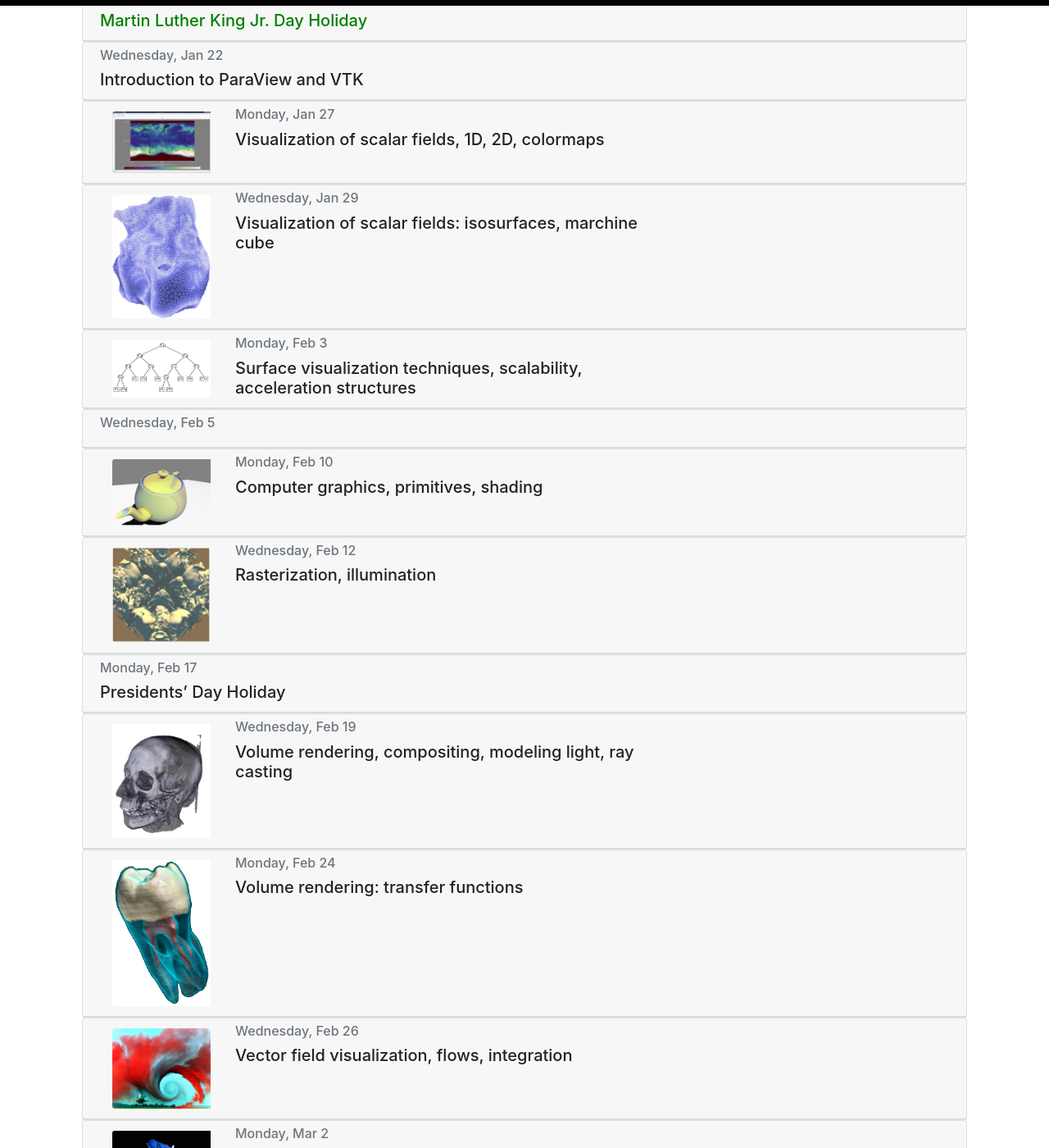
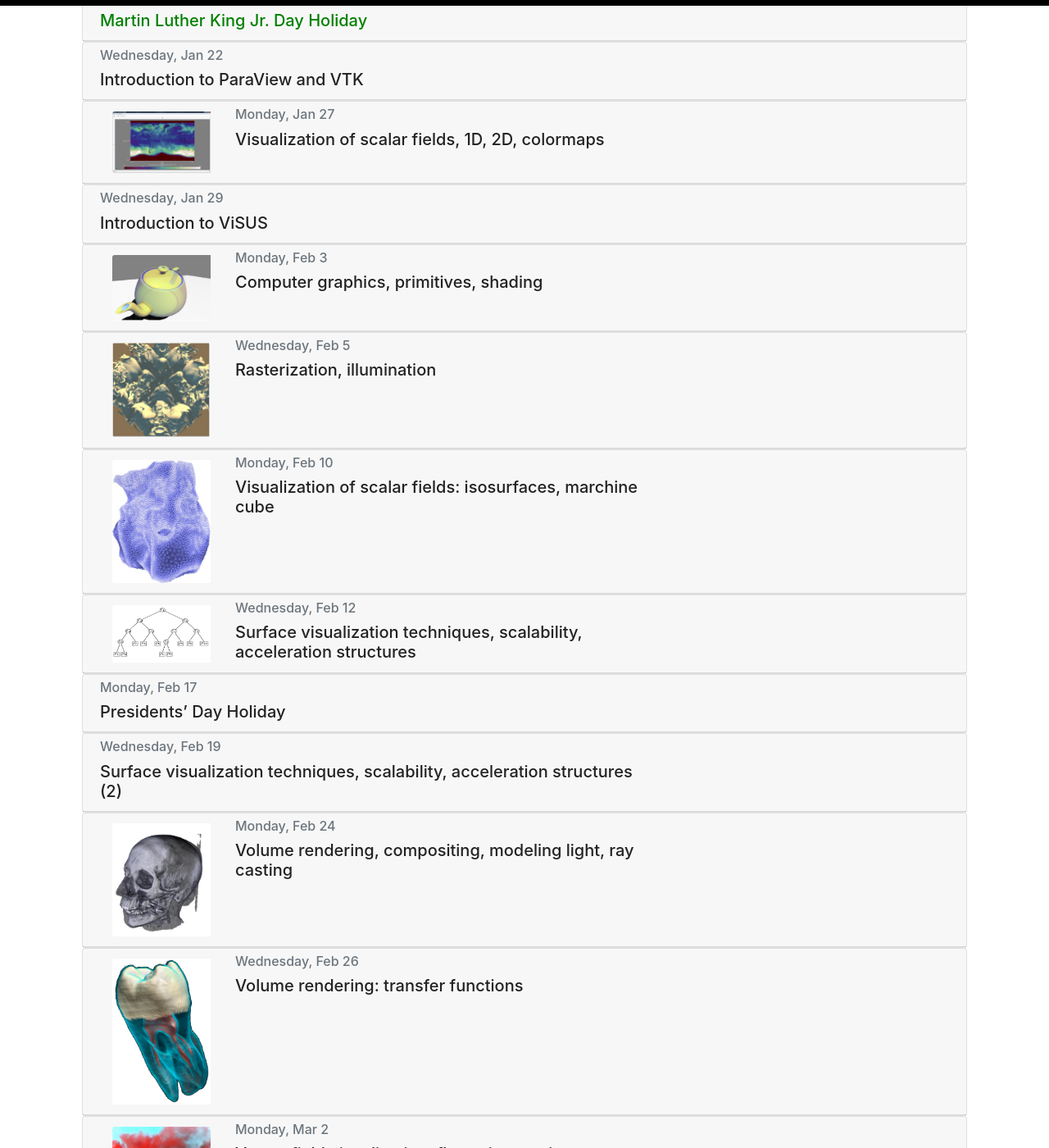
Before and after one commit to ComputingElevatedLab/sciviscourse, a Jekyll site: the page built from _pages/schedule.md, in a window 1280 px wide and 1400 px high, scrolled down 602 px. Shown: the whole window at 82% size. Built offline with Jekyll 4.4.1, drawn with Linux system fonts in a browser that asks for light colours; some of the changed text lies outside the part shown.

Commit message:
update schedule

```diff
--- a/_data/schedule.yml
+++ b/_data/schedule.yml
@@ -26,48 +26,47 @@
   date: Monday, Jan 27
   image: ../images/schedule/scalarfield.jpg
 
+- name: Introduction to ViSUS
+  date: Wednesday, Jan 29
+
+- name: Computer graphics, primitives, shading
+  date: Monday, Feb 3
+  image: ../images/schedule/primitives.jpg
+
+- name: Rasterization, illumination
+  date: Wednesday, Feb 5
+  image: ../images/schedule/shadows.jpg
+
 - name: "Visualization of scalar fields: isosurfaces, marchine cube"
-  date: Wednesday, Jan 29
+  date: Monday, Feb 10
   image: ../images/schedule/isosurface.jpg
 
 - name: Surface visualization techniques, scalability, acceleration structures
-  date: Monday, Feb 3
+  date: Wednesday, Feb 12
   image: ../images/schedule/kdtree.jpg
-
-- name:
-  date: Wednesday, Feb 5
-
-- name: Computer graphics, primitives, shading
-  date: Monday, Feb 10
-  image: ../images/schedule/primitives.jpg
-
-- name: Rasterization, illumination
-  date: Wednesday, Feb 12
-  image: ../images/schedule/shadows.jpg
 
 - name: Presidents’ Day Holiday
   date: Monday, Feb 17
   holiday: true
 
+- name: Surface visualization techniques, scalability, acceleration structures (2)
+  date: Wednesday, Feb 19
+
 - name: Volume rendering, compositing, modeling light, ray casting
-  date: Wednesday, Feb 19
+  date: Monday, Feb 24
   image: ../images/schedule/vrendering.jpg
 
 - name: "Volume rendering: transfer functions"
-  date: Monday, Feb 24
+  date: Wednesday, Feb 26
   image: ../images/schedule/transferfunction.jpg
 
 - name: Vector field visualization, flows, integration
-  date: Wednesday, Feb 26
+  date: Monday, Mar 2
   image: ../images/schedule/vectorfields.jpg
 
 - name: "Vector field visualization: streamlines, LIC"
-  date: Monday, Mar 2
+  date: Wednesday, Mar 4
   image: ../images/schedule/streamlines.jpg
-
-- name: Flows
-  date: Wednesday, Mar 4
-  image: ../images/schedule/flows.jpg
 
 - name: Spring break
   date: Monday, Mar 9
@@ -77,44 +76,46 @@
   date: Wednesday, Mar 11
   dayoff: true
 
+- name: Flows
+  date: Monday, Mar 16
+  image: ../images/schedule/flows.jpg
+
 - name: Tensor field visualization
-  date: Wednesday, Mar 16
+  date: Wednesday, Mar 18
+  image: ../images/schedule/tensors.jpg
+
+- name: Tensor field visualization
+  date: Monday, Mar 23
   image: ../images/schedule/tensors.jpg
 
 - name: Perception, color, hue, lighting
-  date: Wednesday, Mar 18
+  date: Wednesday, Mar 25
   image: ../images/schedule/perception.jpg
-
-- name: TBD
-  date: Monday, Mar 23
-
-- name: Virtual environments
-  date: Wednesday, Mar 25
-  image: ../images/schedule/vrneurons.jpg
 
 - name: TBD
   date: Monday, Mar 30
 
+- name: Virtual environments
+  date: Wednesday, Apr 1
+  image: ../images/schedule/vrneurons.jpg
+
 - name: Uncertainty visualization
-  date: Wednesday, Apr 1
+  date: Monday, Apr 6
   image: ../images/schedule/uncertainty.jpg
 
-- name: TBD
-  date: Monday, Apr 6
+- name: Uncertainty visualization (2)
+  date: Wednesday, Apr 8
 
 - name: Big data
-  date: Wednesday, Apr 8
+  date: Monday, Apr 13
   image: ../images/schedule/bigdatatopo.jpg
 
-- name: TBD
-  date: Monday, Apr 13
+- name: Big data (2)
+  date: Wednesday, Apr 15
 
 - name: Challenges
-  date: Wednesday, Apr 15
+  date: Monday, Apr 20
   image: ../images/schedule/challenges.jpg
-
-- name: TBD
-  date: Monday, Apr 20
 
 - name: Reading Day
   date: Wednesday, Apr 22
```
